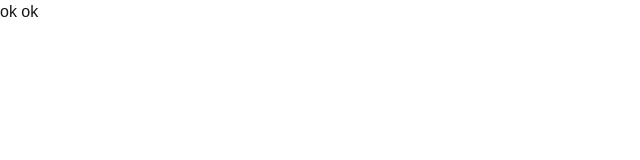
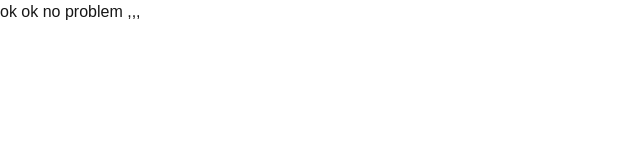
Before and after one commit to MohammedGhouseP/integration, a Next.js app: page / in a window 1280 px wide. Shown: the top 160 px of the page, without its empty margins (0-640 px from the left). Built offline with nearby package versions, Linux system fonts and the light colour scheme.

Commit message:
checking CI pipeline

```diff
--- a/app/page.js
+++ b/app/page.js
@@ -3,7 +3,7 @@ import React from 'react'
 function page() {
   return (
     <div>
-      ok ok
+      ok ok no problem ,,,
     </div>
   )
 }
```
